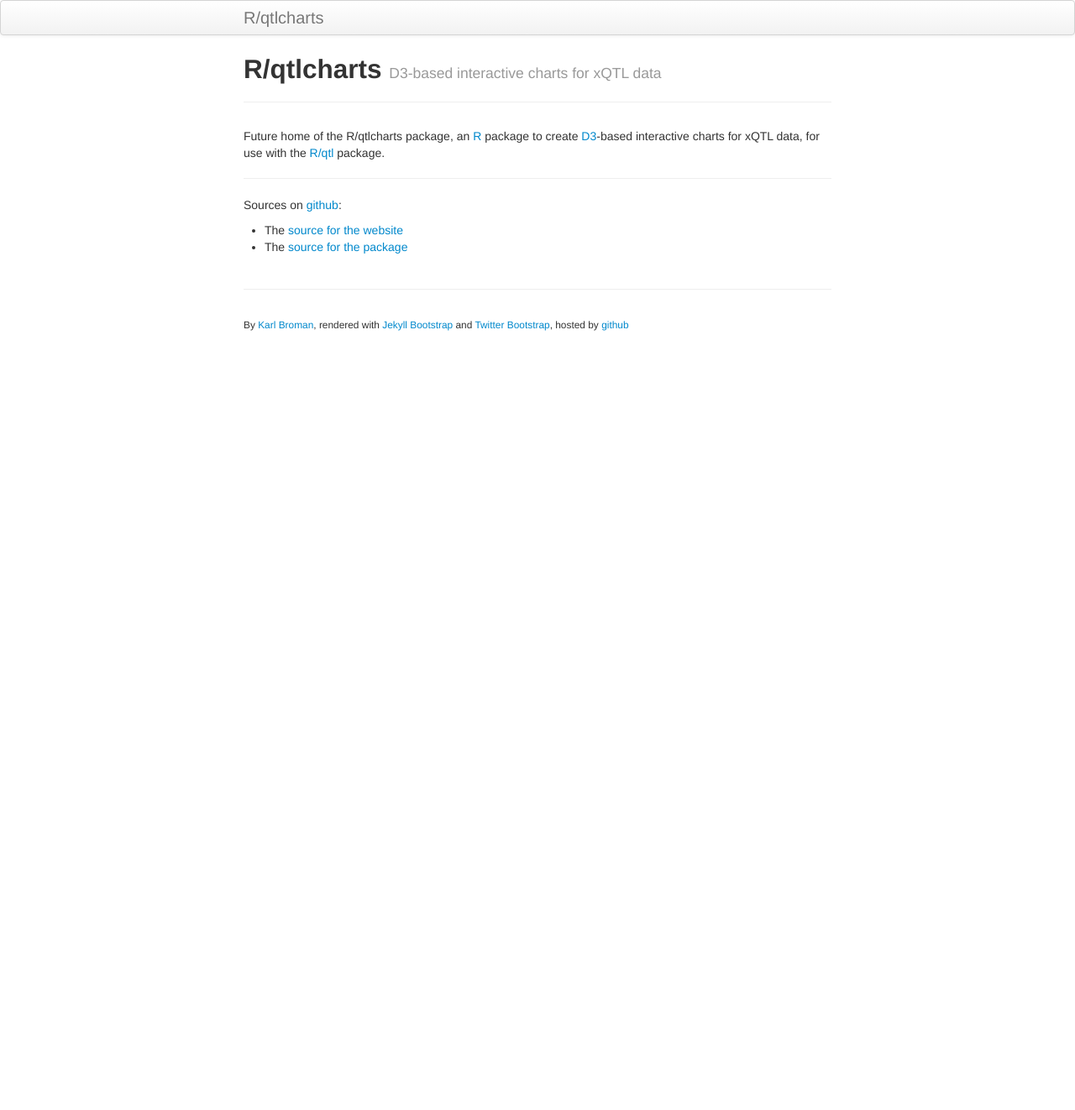
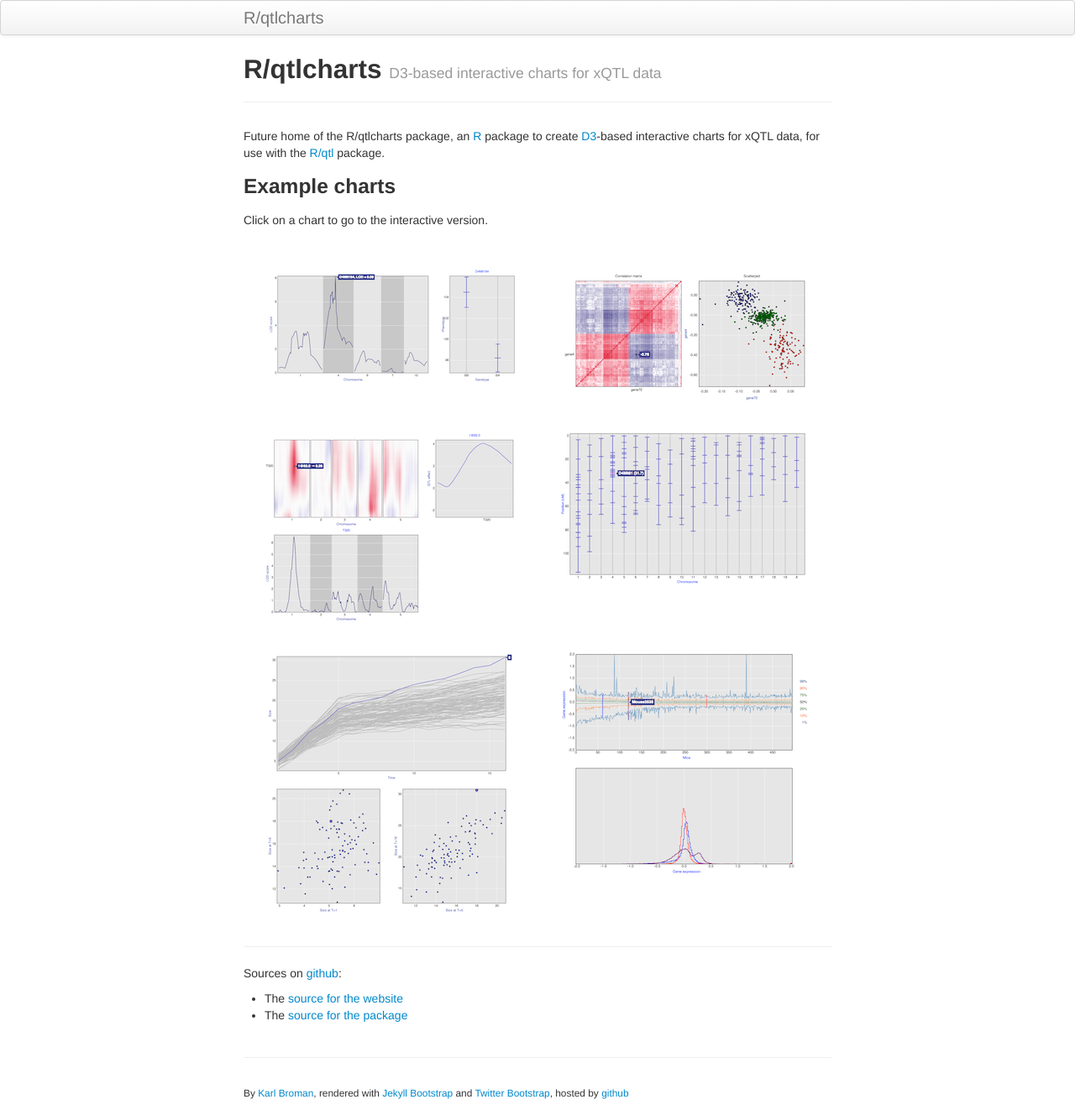
Before and after one commit to kbroman/qtlcharts, a Jekyll site: the page built from index.md, in a window 1280 px wide. Shown: the whole page at 84% size. Built offline with Jekyll 4.4.1, drawn with Linux system fonts in a browser that asks for light colours; before the commit the page ends 900 px from its top, so only the background shows below that.

Commit message:
Add example charts on front page

```diff
--- /dev/null
+++ b/assets/css/image_table.css
@@ -0,0 +1,12 @@
+/* style for table of images */
+
+td {
+  display: table-cell;
+  vertical-align: top;
+  padding-top:    17px;
+  padding-bottom: 17px;
+}
+
+table {
+  width: 100%;
+}
--- a/index.md
+++ b/index.md
@@ -9,6 +9,18 @@
 [D3](http://d3js.org)-based interactive charts for xQTL data, for use
 with the [R/qtl](http://www.rqtl.org) package.
 
+### Example charts
+
+Click on a chart to go to the interactive version.
+
+<link href="assets/css/image_table.css" rel="stylesheet" />
+
+|                                                                                                                   |                                                                                                       |
+| :---------------------------------------------------------------------------------------------------------------: | :---------------------------------------------------------------------------------------------------: |
+| [![iplotScanone example](assets/pics/charts/iplotScanone.png)](assets/chartexamples/iplotScanone_example.html)    | [![iplotCorr example](assets/pics/charts/iplotCorr.png)](assets/chartexamples/iplotCorr_example.html) |
+| [![iplotMScanone example](assets/pics/charts/iplotMScanone.png)](assets/chartexamples/iplotMScanone_example.html) | [![iplotMap example](assets/pics/charts/iplotMap.png)](assets/chartexamples/iplotMap_example.html)    |
+| [![iplotCurves example](assets/pics/charts/iplotCurves.png)](assets/chartexamples/iplotCurves_example.html)       | [![iboxplot example](assets/pics/charts/iboxplot.png)](assets/chartexamples/iboxplot_example.html)    |
+
 
 ---
 
```
Also changed, not shown: assets/pics/charts/iboxplot.png (added), assets/pics/charts/iplotCorr.png (added), assets/pics/charts/iplotCurves.png (added), assets/pics/charts/iplotMScanone.png (added), assets/pics/charts/iplotMap.png (added), assets/pics/charts/iplotScanone.png (added).
